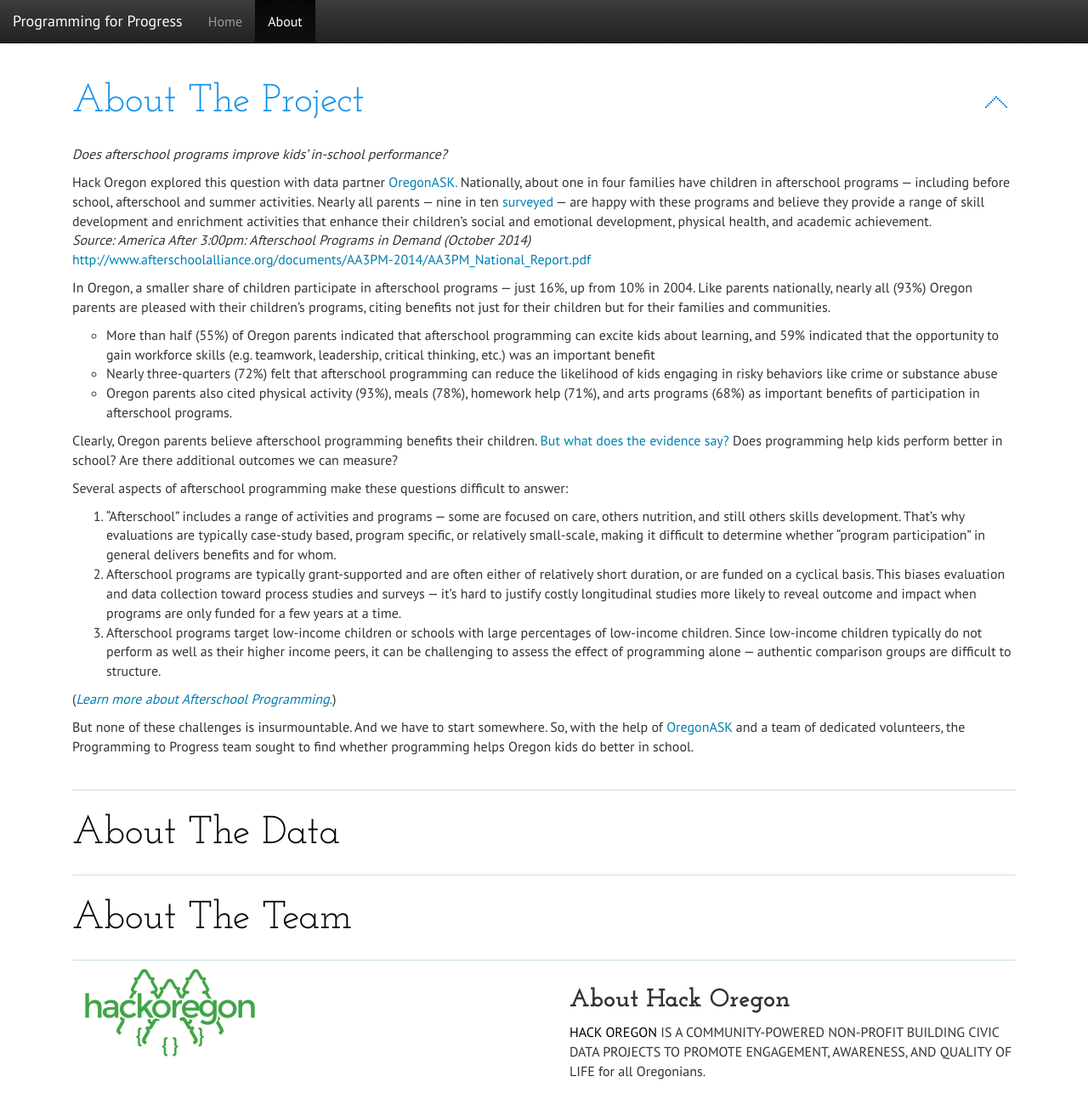
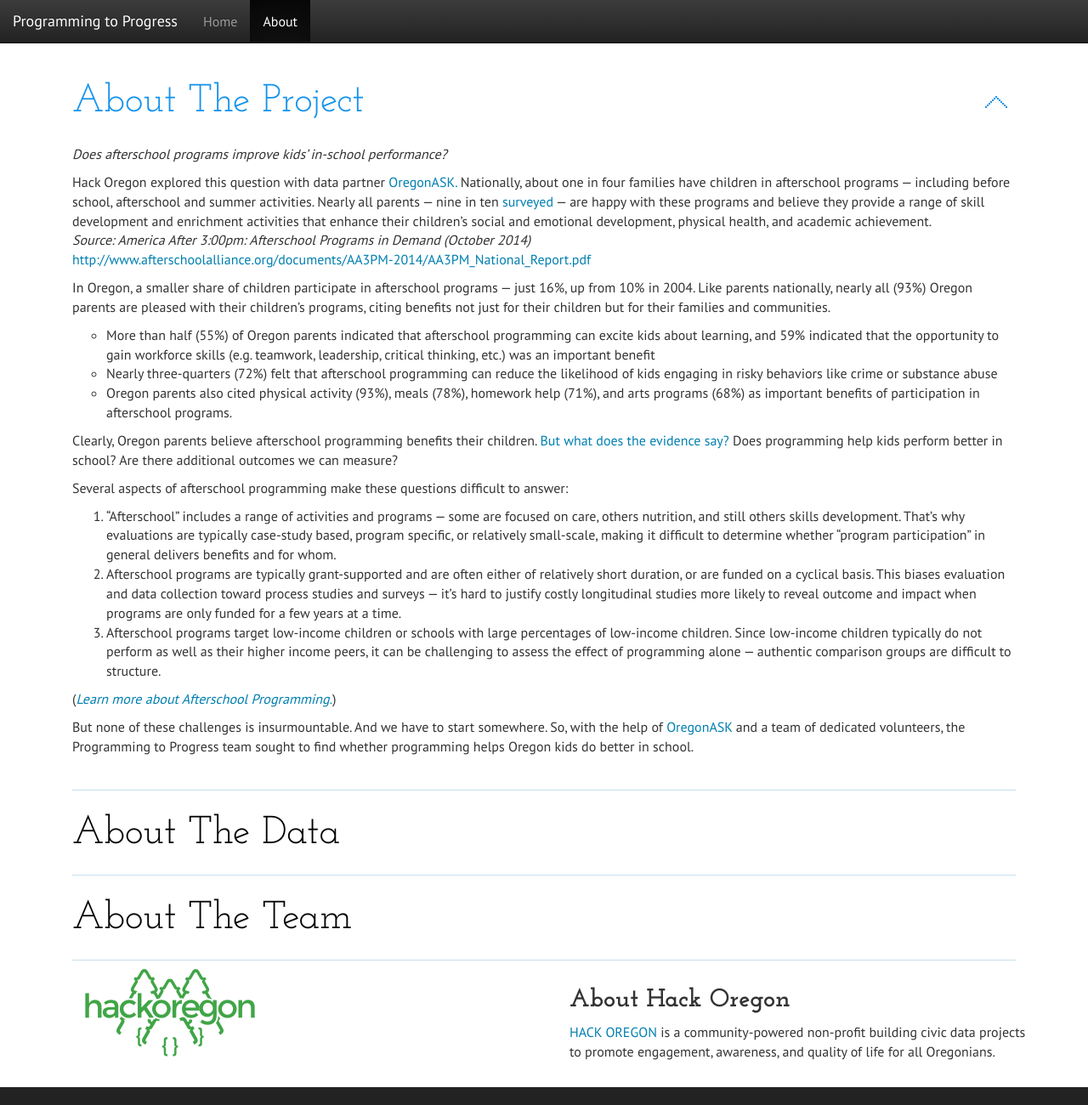
Before and after one commit to hackoregon/programmingforprogress-frontend, a website: page about.html in a window 1280 px wide. Shown: the top 1300 px of the page at 85% size. Drawn offline with nearby package versions, Linux system fonts and the light colour scheme.

Commit message:
small polishes

```diff
--- a/about.html
+++ b/about.html
@@ -28,7 +28,7 @@
           <span class="icon-bar"></span>
           <span class="icon-bar"></span>
         </button>
-        <a class="navbar-brand" href="index.html">Programming for Progress</a>
+        <a class="navbar-brand" href="index.html">Programming to Progress</a>
       </div>
       <div id="navbar" class="navbar-collapse collapse">
         <ul class="nav navbar-nav">
@@ -182,7 +182,7 @@
           </div>
           <div class="col-lg-6">
             <h2>About Hack Oregon</h2>
-              <p><a href="http://www.hackoregon.org/">HACK OREGON</a> IS A COMMUNITY-POWERED NON-PROFIT BUILDING CIVIC DATA PROJECTS TO PROMOTE ENGAGEMENT, AWARENESS, AND QUALITY OF LIFE for all Oregonians.</p>
+              <p><a class="link" href="http://www.hackoregon.org/">HACK OREGON</a> is a community-powered non-profit building civic data projects to promote engagement, awareness, and quality of life for all Oregonians.</p>
           </div>
         </div>
       </section>
```
Also changed, not shown: index.html (+3 -3 lines).
